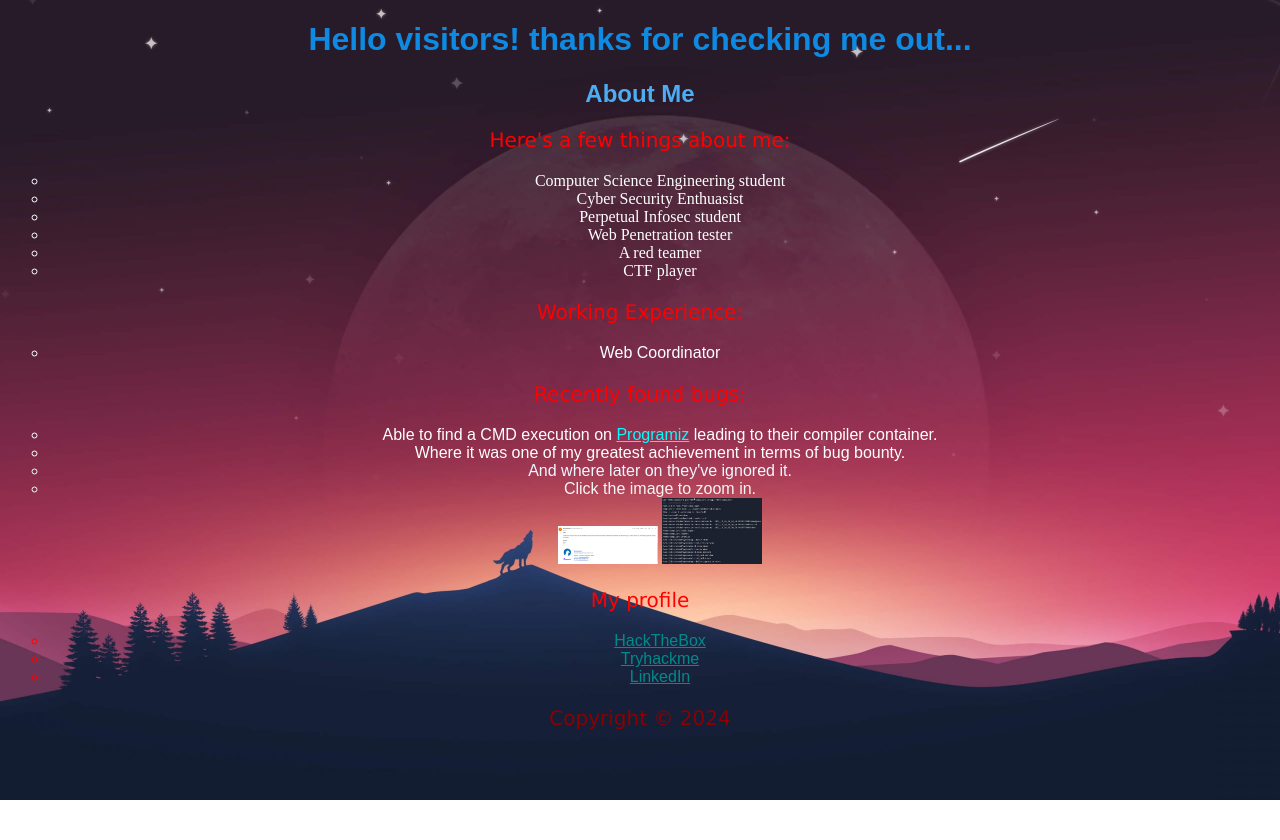
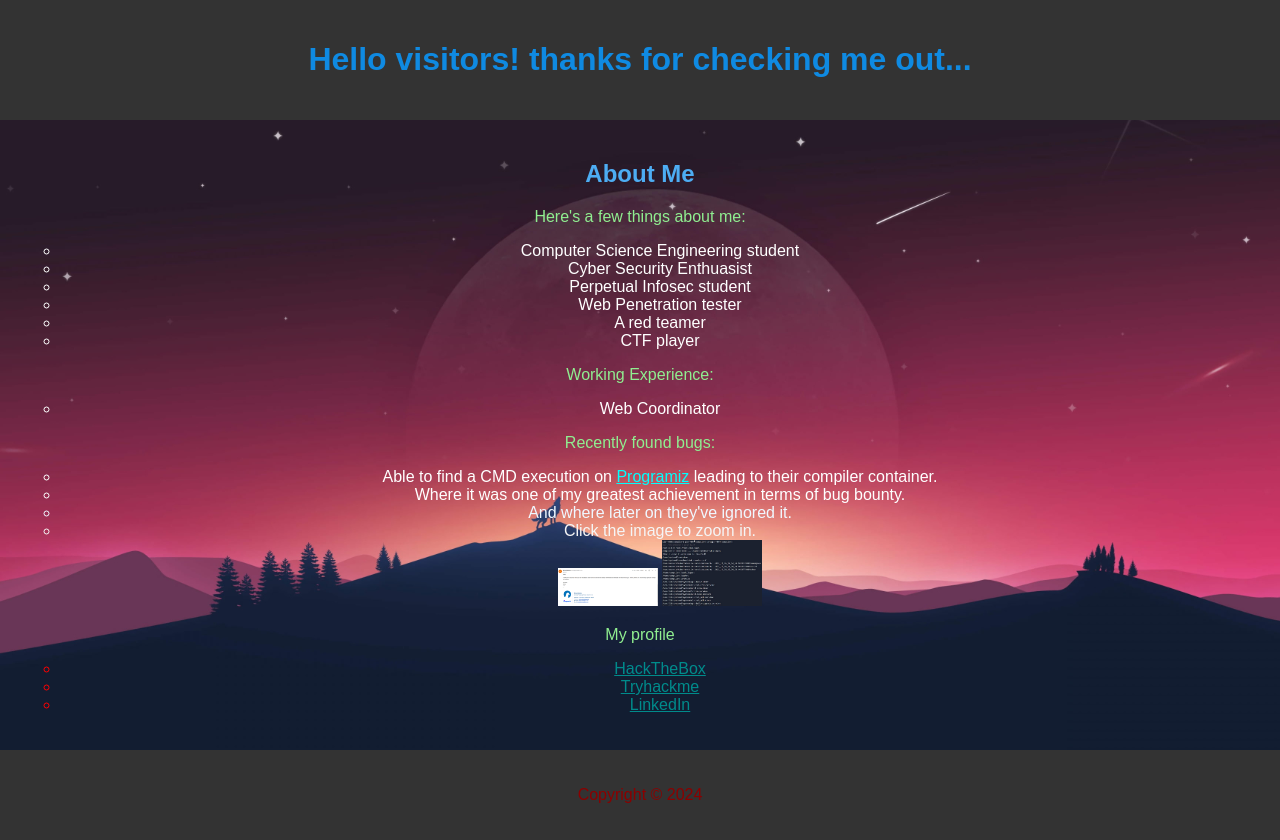
Before and after one commit to PapaSmurff415/AboutPapaSmurff, a plain HTML site: page index.html in a window 1280 px wide. Before the commit the page ends 800 px from the top, so only its background shows below. Drawn offline with Linux system fonts and the light colour scheme.

Commit message:
Update style.css

```diff
--- a/style.css
+++ b/style.css
@@ -3,31 +3,65 @@
   background-repeat: no-repeat;
   background-attachment: fixed;
   background-position: center;
-  background-size: fixed;
+  background-size: cover;
+  font-family: Arial, Helvetica, sans-serif;
+  color: whitesmoke;
+  margin: 0;
+  padding: 0;
 }
 
-h1 {
-  color: rgb(5, 1, 24);
-  font-family: Arial;
+header {
+  background-color: #333;
+  padding: 20px 0;
+  text-align: center;
+}
+
+main {
+  padding: 20px;
 }
 
 nav {
-  color: crimson;
-  font-family: 'Courier New', Courier, monospace;
+  text-align: center;
 }
 
-ul {
-  color: rgb(5, 2, 18);
-  font-family: Arial, Helvetica, sans-serif;
+nav ul {
+  list-style: none;
+  padding: 0;
 }
 
-h2 {
-  color: rgb(234, 19, 116);
-  font-family: Arial, Helvetica, sans-serif;
+nav ul li {
+  display: inline-block;
+  margin-right: 10px;
+}
+
+nav ul li a {
+  color: #fff;
+  text-decoration: none;
+}
+
+nav ul li a:hover {
+  color: #ffcc00;
+}
+
+h1, h2 {
+  color: #0f8ae2;
+  text-align: center;
 }
 
 p {
-  color: red;
-  font-family: Verdana;
-  font-size: 20px;
+  text-align: center;
+  color: lightgreen;
 }
+
+ul{
+  list-style: none;
+  color: #fff;
+  text-align: center;
+}
+
+footer {
+  background-color: #333;
+  color: #fff;
+  padding: 20px 0;
+  text-align: center;
+}
```
